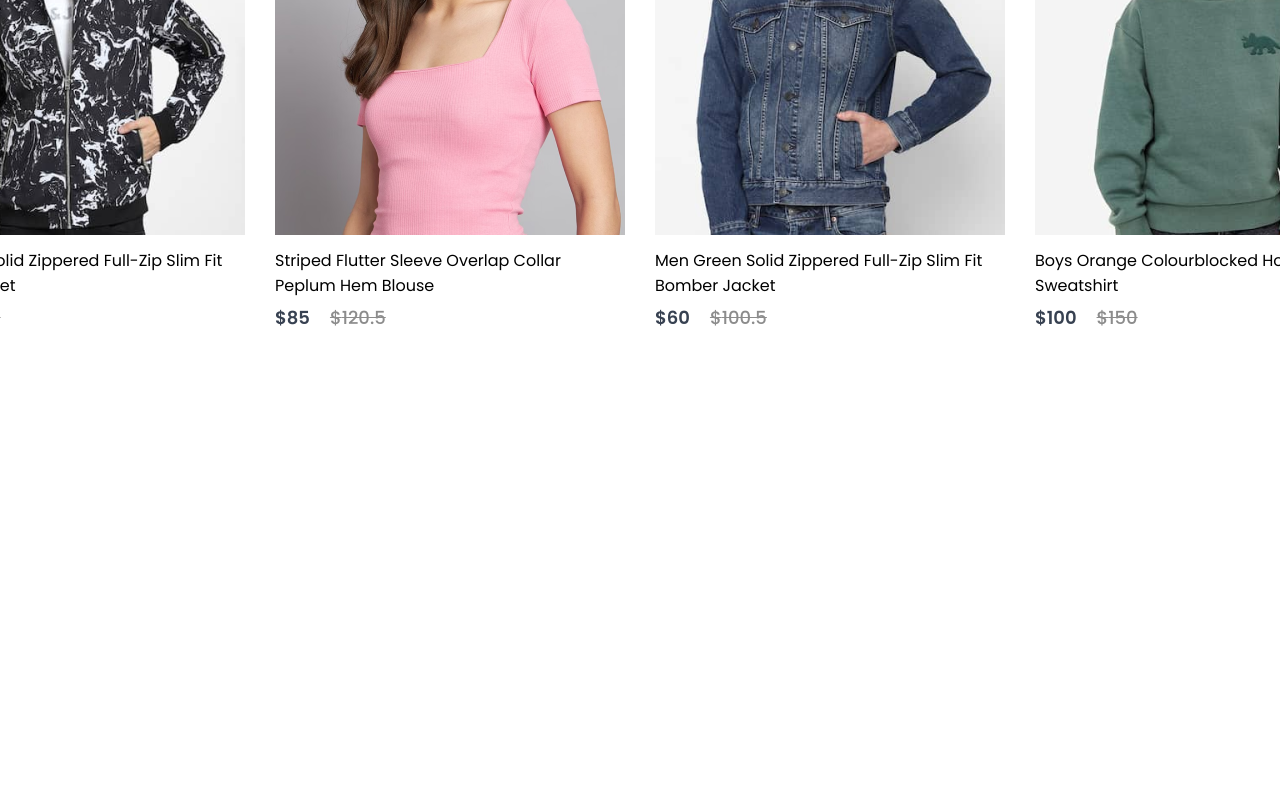
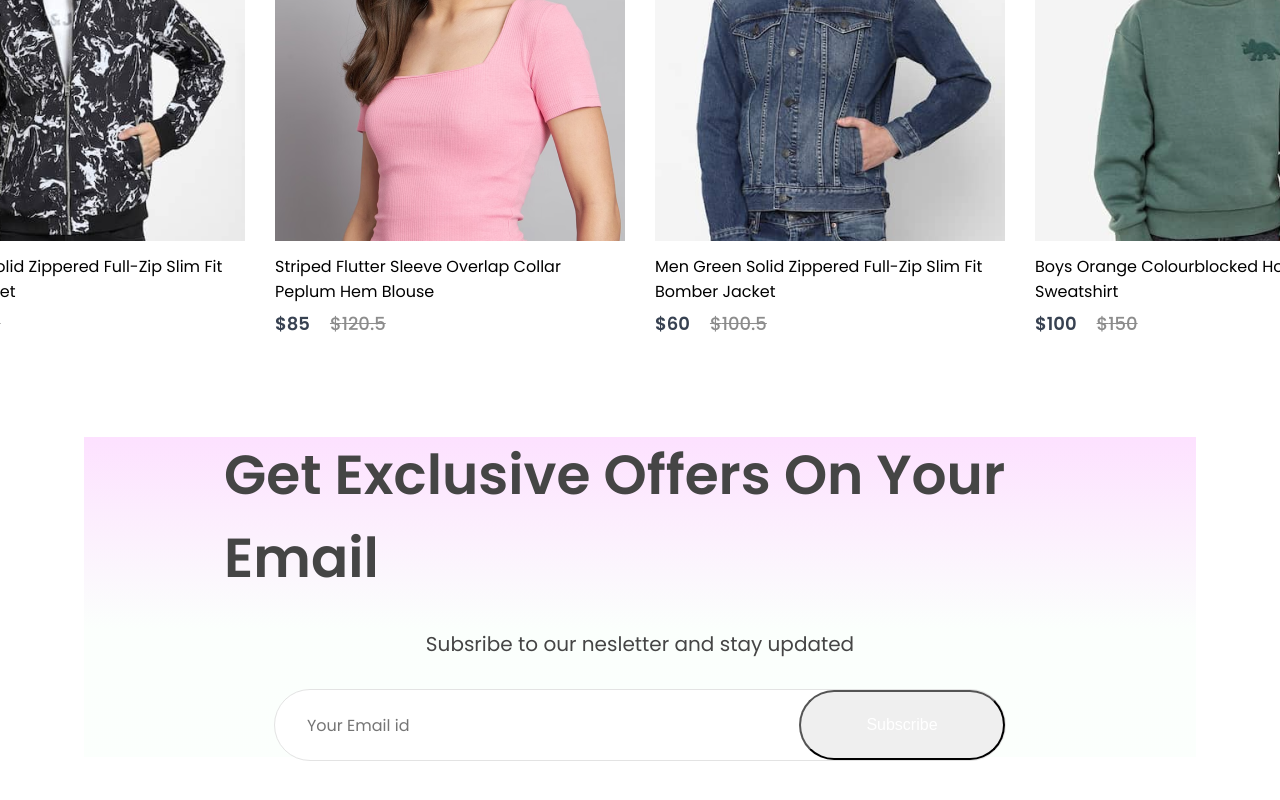
Before and after one commit to alexangria1992/shopper_website_frontend, a React (Create React App) app: page / in a window 1280 px wide. Shown: the part 3121-3921 px from the top of the page. Before the commit the page ends 3452 px from the top, so only its background shows below. Built offline with nearby package versions, Linux system fonts and the light colour scheme.

Commit message:
Newsletter

```diff
--- a/src/Components/NewCollections/NewCollections.css
+++ b/src/Components/NewCollections/NewCollections.css
@@ -3,7 +3,8 @@
   flex-direction: column;
   align-items: center;
   gap: 10px;
-  height: 90vh;
+  margin-bottom: 100px;
+  /* height: 90vh; */
 }
 
 .new-collections h1 {
--- /dev/null
+++ b/src/Components/NewsLetter/NewsLetter.css
@@ -0,0 +1,54 @@
+.newsletter {
+  width: 65%;
+  height: 40vh;
+  display: flex;
+  flex-direction: column;
+  align-items: center;
+  justify-content: center;
+  margin: auto;
+  padding: 0px 140px;
+  margin-bottom: 150px;
+  gap: 30px;
+  background: linear-gradient(180deg, #fde1ff 0%, #e1ffea22 60%);
+}
+
+.newsletter h1 {
+  color: #454545;
+  font-size: 55px;
+  font-weight: 600;
+}
+
+.newsletter p {
+  color: #454545;
+  font-size: 20px;
+}
+
+.newsletter div {
+  display: flex;
+  align-items: center;
+  justify-content: space-between;
+  background: white;
+  width: 730px;
+  height: 70px;
+  border-radius: 80px;
+  border: 1px solid #e3e3e3;
+}
+
+.newsletter input {
+  width: 500px;
+  margin-left: 30px;
+  border: none;
+  outline: none;
+  color: #616161;
+  font-family: Poppins;
+  font-size: 16px;
+}
+
+.newsletter div button {
+  width: 210px;
+  height: 70px;
+  border-radius: 80px;
+  color: white;
+  font-size: 16px;
+  cursor: pointer;
+}
--- /dev/null
+++ b/src/Components/NewsLetter/NewsLetter.jsx
@@ -0,0 +1,16 @@
+import React from 'react';
+import './NewsLetter.css';
+const NewsLetter = () => {
+  return (
+    <div className='newsletter'>
+      <h1>Get Exclusive Offers On Your Email</h1>
+      <p>Subsribe to our nesletter and stay updated</p>
+      <div>
+        <input type='email' placeholder='Your Email id' />
+        <button>Subscribe</button>
+      </div>
+    </div>
+  );
+};
+
+export default NewsLetter;
--- a/src/Pages/Shop.jsx
+++ b/src/Pages/Shop.jsx
@@ -3,6 +3,7 @@
 import Popular from '../Components/Popular/Popular';
 import Offers from '../Components/Offers/Offers';
 import NewCollections from '../Components/NewCollections/NewCollections';
+import NewsLetter from '../Components/NewsLetter/NewsLetter';
 
 const Shop = () => {
   return (
@@ -11,6 +12,7 @@
       <Popular />
       <Offers />
       <NewCollections />
+      <NewsLetter />
     </div>
   );
 };
```
